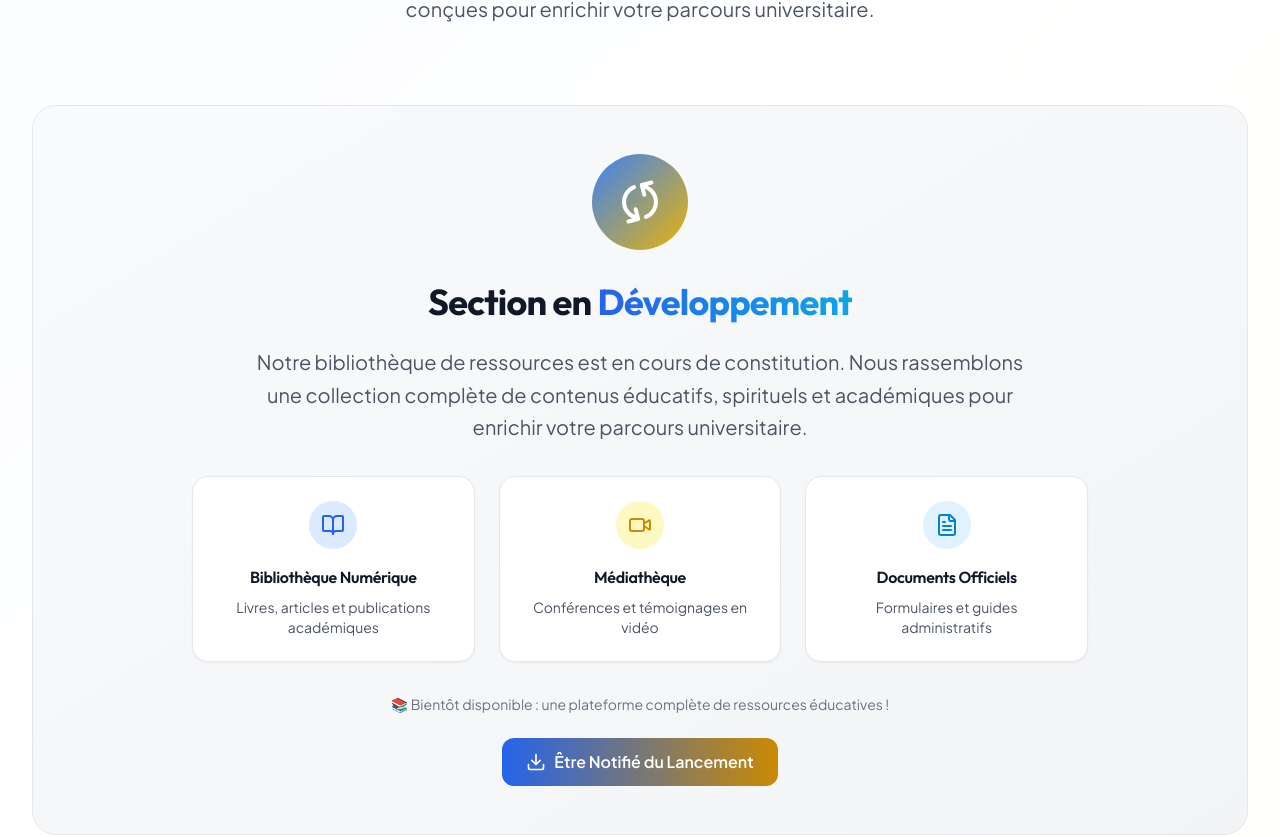
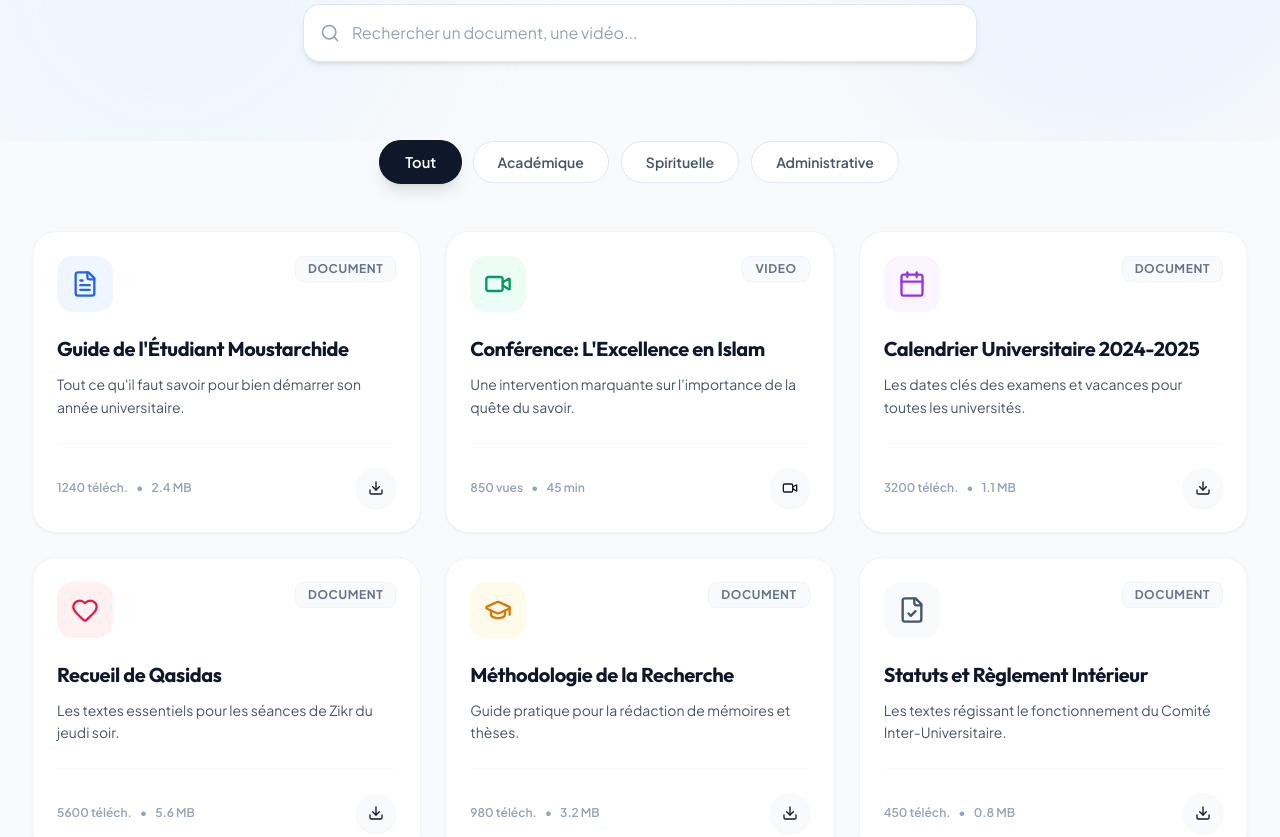
Before and after one commit to Rachidusfallensis/ciu-website, a React (Vite) app: page /resources in a window 1280 px wide. Shown: the part 344-1181 px from the top of the page. Built offline with nearby package versions, Linux system fonts and the light colour scheme.

Commit message:
refactor(resources): implement masonry layout with search and filters

```diff
--- a/src/pages/ResourcesPage.jsx
+++ b/src/pages/ResourcesPage.jsx
@@ -1,133 +1,232 @@
-import { motion } from 'framer-motion';
-import { BookOpen, Video, FileText, Download, Library } from 'lucide-react';
+import { motion, AnimatePresence } from 'framer-motion';
+import { useState } from 'react';
+import { BookOpen, Video, FileText, Download, Filter, Search, ChevronRight, GraduationCap, Heart, FileCheck } from 'lucide-react';
 import ScrollToTop from '../components/ScrollToTop';
 
+const resources = [
+  {
+    id: 1,
+    title: "Guide de l'Étudiant Moustarchide",
+    type: "document",
+    category: "Administrative",
+    size: "2.4 MB",
+    downloads: 1240,
+    icon: FileText,
+    color: "bg-blue-50 text-blue-600",
+    description: "Tout ce qu'il faut savoir pour bien démarrer son année universitaire."
+  },
+  {
+    id: 2,
+    title: "Conférence: L'Excellence en Islam",
+    type: "video",
+    category: "Spirituelle",
+    duration: "45 min",
+    views: 850,
+    icon: Video,
+    color: "bg-emerald-50 text-emerald-600",
+    description: "Une intervention marquante sur l'importance de la quête du savoir."
+  },
+  {
+    id: 3,
+    title: "Calendrier Universitaire 2024-2025",
+    type: "document",
+    category: "Administrative",
+    size: "1.1 MB",
+    downloads: 3200,
+    icon: CalendarIcon, // Defined below
+    color: "bg-purple-50 text-purple-600",
+    description: "Les dates clés des examens et vacances pour toutes les universités."
+  },
+  {
+    id: 4,
+    title: "Recueil de Qasidas",
+    type: "document",
+    category: "Spirituelle",
+    size: "5.6 MB",
+    downloads: 5600,
+    icon: Heart,
+    color: "bg-rose-50 text-rose-600",
+    description: "Les textes essentiels pour les séances de Zikr du jeudi soir."
+  },
+  {
+    id: 5,
+    title: "Méthodologie de la Recherche",
+    type: "document",
+    category: "Académique",
+    size: "3.2 MB",
+    downloads: 980,
+    icon: GraduationCap,
+    color: "bg-amber-50 text-amber-600",
+    description: "Guide pratique pour la rédaction de mémoires et thèses."
+  },
+  {
+    id: 6,
+    title: "Statuts et Règlement Intérieur",
+    type: "document",
+    category: "Administrative",
+    size: "0.8 MB",
+    downloads: 450,
+    icon: FileCheck,
+    color: "bg-slate-50 text-slate-600",
+    description: "Les textes régissant le fonctionnement du Comité Inter-Universitaire."
+  }
+];
+
+function CalendarIcon(props) {
+  return (
+    <svg
+      {...props}
+      xmlns="http://www.w3.org/2000/svg"
+      width="24"
+      height="24"
+      viewBox="0 0 24 24"
+      fill="none"
+      stroke="currentColor"
+      strokeWidth="2"
+      strokeLinecap="round"
+      strokeLinejoin="round"
+    >
+      <rect width="18" height="18" x="3" y="4" rx="2" ry="2" />
+      <line x1="16" x2="16" y1="2" y2="6" />
+      <line x1="8" x2="8" y1="2" y2="6" />
+      <line x1="3" x2="21" y1="10" y2="10" />
+    </svg>
+  );
+}
+
+const categories = ["Tout", "Académique", "Spirituelle", "Administrative"];
+
 export default function ResourcesPage() {
+  const [activeCategory, setActiveCategory] = useState("Tout");
+  const [searchQuery, setSearchQuery] = useState("");
+
+  const filteredResources = resources.filter(resource => {
+    const matchesCategory = activeCategory === "Tout" || resource.category === activeCategory;
+    const matchesSearch = resource.title.toLowerCase().includes(searchQuery.toLowerCase()) ||
+      resource.description.toLowerCase().includes(searchQuery.toLowerCase());
+    return matchesCategory && matchesSearch;
+  });
+
   return (
-    <main className="pt-20">
-      <section className="section-padding bg-gradient-to-br from-primary-50/30 via-white to-secondary-50/20">
-        <div className="max-w-7xl mx-auto px-4 sm:px-6 lg:px-8">
+    <main className="pt-20 bg-slate-50 min-h-screen">
+      {/* Hero Section */}
+      <section className="relative px-4 sm:px-6 lg:px-8 py-20 overflow-hidden">
+        {/* Abstract Background */}
+        <div className="absolute top-0 right-0 w-[500px] h-[500px] bg-primary-100/40 rounded-full blur-3xl -mr-20 -mt-20 pointer-events-none" />
+        <div className="absolute bottom-0 left-0 w-[500px] h-[500px] bg-accent-100/40 rounded-full blur-3xl -ml-20 -mb-20 pointer-events-none" />
+
+        <div className="max-w-7xl mx-auto relative z-10 text-center">
           <motion.div
             initial={{ opacity: 0, y: 30 }}
             animate={{ opacity: 1, y: 0 }}
             transition={{ duration: 0.8 }}
-            className="text-center mb-20"
           >
-            <motion.div
-              className="inline-block px-4 py-2 bg-secondary-100 text-secondary-700 rounded-full font-medium mb-4"
-              whileHover={{ scale: 1.05 }}
-            >
-              Ressources CIU
-            </motion.div>
-            <h1 className="text-4xl md:text-5xl font-bold mb-6">
-              <span className="gradient-text">Bibliothèque</span> & Ressources
+
+            <h1 className="text-4xl md:text-5xl lg:text-6xl font-bold mb-6 text-slate-900 tracking-tight">
+              <span className="text-primary-600">Bibliothèque</span> & Ressources
             </h1>
-            <p className="text-xl text-gray-600 max-w-4xl mx-auto leading-relaxed">
-              Accédez à notre collection complète de ressources éducatives, spirituelles et académiques
-              conçues pour enrichir votre parcours universitaire.
+
+            <p className="text-xl text-slate-600 max-w-3xl mx-auto leading-relaxed font-light mb-10">
+              Accédez à notre collection complète de documents, guides et médias pour enrichir votre parcours <span className="font-medium text-slate-900">académique</span> et <span className="font-medium text-slate-900">spirituel</span>.
             </p>
-          </motion.div>
 
-          {/* Section en Développement */}
-          <motion.div
-            initial={{ opacity: 0, y: 30 }}
-            animate={{ opacity: 1, y: 0 }}
-            transition={{ duration: 0.8, delay: 0.2 }}
-          >
-            <div className="bg-gradient-to-br from-gray-50 to-gray-100 rounded-3xl p-12 text-center border border-gray-200">
-              <motion.div
-                initial={{ scale: 0.8, opacity: 0 }}
-                animate={{ scale: 1, opacity: 1 }}
-                transition={{ duration: 0.6, delay: 0.2 }}
-                className="mb-8"
-              >
-                <div className="w-24 h-24 mx-auto mb-6 bg-gradient-to-br from-primary-500 to-secondary-500 rounded-full flex items-center justify-center">
-                  <motion.div
-                    animate={{ rotate: 360 }}
-                    transition={{ duration: 2, repeat: Infinity, ease: "linear" }}
-                  >
-                    <svg className="w-12 h-12 text-white" fill="none" stroke="currentColor" viewBox="0 0 24 24">
-                      <path strokeLinecap="round" strokeLinejoin="round" strokeWidth={2} d="M4 4v5h.582m15.356 2A8.001 8.001 0 004.582 9m0 0H9m11 11v-5h-.581m0 0a8.003 8.003 0 01-15.357-2m15.357 2H15" />
-                    </svg>
-                  </motion.div>
-                </div>
-              </motion.div>
-
-              <h2 className="text-3xl md:text-4xl font-bold text-gray-900 mb-6">
-                Section en <span className="gradient-text">Développement</span>
-              </h2>
-
-              <p className="text-xl text-gray-600 max-w-3xl mx-auto mb-8 leading-relaxed">
-                Notre bibliothèque de ressources est en cours de constitution. Nous rassemblons une collection
-                complète de contenus éducatifs, spirituels et académiques pour enrichir votre parcours universitaire.
-              </p>
-
-              <div className="grid grid-cols-1 md:grid-cols-3 gap-6 max-w-4xl mx-auto">
-                <motion.div
-                  initial={{ opacity: 0, y: 20 }}
-                  animate={{ opacity: 1, y: 0 }}
-                  transition={{ duration: 0.6, delay: 0.4 }}
-                  className="bg-white rounded-2xl p-6 shadow-sm border border-gray-200"
-                >
-                  <div className="w-12 h-12 mx-auto mb-4 bg-primary-100 rounded-full flex items-center justify-center">
-                    <BookOpen className="w-6 h-6 text-primary-600" />
-                  </div>
-                  <h3 className="font-semibold text-gray-900 mb-2">Bibliothèque Numérique</h3>
-                  <p className="text-sm text-gray-600">Livres, articles et publications académiques</p>
-                </motion.div>
-
-                <motion.div
-                  initial={{ opacity: 0, y: 20 }}
-                  animate={{ opacity: 1, y: 0 }}
-                  transition={{ duration: 0.6, delay: 0.5 }}
-                  className="bg-white rounded-2xl p-6 shadow-sm border border-gray-200"
-                >
-                  <div className="w-12 h-12 mx-auto mb-4 bg-secondary-100 rounded-full flex items-center justify-center">
-                    <Video className="w-6 h-6 text-secondary-600" />
-                  </div>
-                  <h3 className="font-semibold text-gray-900 mb-2">Médiathèque</h3>
-                  <p className="text-sm text-gray-600">Conférences et témoignages en vidéo</p>
-                </motion.div>
-
-                <motion.div
-                  initial={{ opacity: 0, y: 20 }}
-                  animate={{ opacity: 1, y: 0 }}
-                  transition={{ duration: 0.6, delay: 0.6 }}
-                  className="bg-white rounded-2xl p-6 shadow-sm border border-gray-200"
-                >
-                  <div className="w-12 h-12 mx-auto mb-4 bg-accent-100 rounded-full flex items-center justify-center">
-                    <FileText className="w-6 h-6 text-accent-600" />
-                  </div>
-                  <h3 className="font-semibold text-gray-900 mb-2">Documents Officiels</h3>
-                  <p className="text-sm text-gray-600">Formulaires et guides administratifs</p>
-                </motion.div>
+            {/* Search Bar */}
+            <div className="max-w-2xl mx-auto relative">
+              <div className="absolute inset-y-0 left-0 pl-4 flex items-center pointer-events-none">
+                <Search className="h-5 w-5 text-slate-400" />
               </div>
-
-              <motion.div
-                initial={{ opacity: 0 }}
-                animate={{ opacity: 1 }}
-                transition={{ duration: 0.6, delay: 0.8 }}
-                className="mt-8"
-              >
-                <p className="text-sm text-gray-500 mb-6">
-                  📚 Bientôt disponible : une plateforme complète de ressources éducatives !
-                </p>
-
-                <motion.button
-                  className="inline-flex items-center px-6 py-3 bg-gradient-to-r from-primary-600 to-secondary-600 text-white font-semibold rounded-xl hover:shadow-lg transition-all duration-300"
-                  whileHover={{ scale: 1.05, y: -2 }}
-                  whileTap={{ scale: 0.95 }}
-                >
-                  <Download className="mr-2 h-5 w-5" />
-                  Être Notifié du Lancement
-                </motion.button>
-              </motion.div>
+              <input
+                type="text"
+                placeholder="Rechercher un document, une vidéo..."
+                className="w-full pl-12 pr-4 py-4 rounded-2xl border-0 ring-1 ring-slate-200 shadow-md focus:ring-2 focus:ring-primary-500 focus:shadow-lg transition-all text-slate-900 placeholder:text-slate-400"
+                value={searchQuery}
+                onChange={(e) => setSearchQuery(e.target.value)}
+              />
             </div>
           </motion.div>
         </div>
       </section>
 
-      {/* Scroll to Top Button */}
+      {/* Filters & Grid */}
+      <section className="max-w-7xl mx-auto px-4 sm:px-6 lg:px-8 pb-32">
+
+        {/* Category Tabs */}
+        <div className="flex flex-wrap justify-center gap-3 mb-12">
+          {categories.map((cat) => (
+            <button
+              key={cat}
+              onClick={() => setActiveCategory(cat)}
+              className={`px-6 py-2.5 rounded-full text-sm font-semibold transition-all duration-300 border ${activeCategory === cat
+                  ? "bg-slate-900 text-white border-slate-900 shadow-lg scale-105"
+                  : "bg-white text-slate-600 border-slate-200 hover:bg-slate-100 hover:border-slate-300"
+                }`}
+            >
+              {cat}
+            </button>
+          ))}
+        </div>
+
+        {/* Masonry Grid */}
+        <motion.div
+          layout
+          className="grid grid-cols-1 md:grid-cols-2 lg:grid-cols-3 gap-6"
+        >
+          <AnimatePresence>
+            {filteredResources.map((resource) => (
+              <motion.div
+                layout
+                key={resource.id}
+                initial={{ opacity: 0, scale: 0.9 }}
+                animate={{ opacity: 1, scale: 1 }}
+                exit={{ opacity: 0, scale: 0.9 }}
+                transition={{ duration: 0.3 }}
+                className="group bg-white rounded-3xl p-6 shadow-sm hover:shadow-xl transition-all duration-300 border border-slate-100 flex flex-col"
+              >
+                <div className="flex items-start justify-between mb-6">
+                  <div className={`w-14 h-14 rounded-2xl flex items-center justify-center ${resource.color}`}>
+                    <resource.icon className="w-7 h-7" />
+                  </div>
+                  <span className="px-3 py-1 bg-slate-50 text-slate-500 text-xs font-bold uppercase tracking-wider rounded-lg border border-slate-100">
+                    {resource.type}
+                  </span>
+                </div>
+
+                <h3 className="text-xl font-bold text-slate-900 mb-3 group-hover:text-primary-600 transition-colors leading-tight">
+                  {resource.title}
+                </h3>
+
+                <p className="text-slate-600 text-sm leading-relaxed mb-6 flex-grow">
+                  {resource.description}
+                </p>
+
+                <div className="pt-6 border-t border-slate-50 flex items-center justify-between">
+                  <div className="text-xs font-semibold text-slate-400">
+                    {resource.type === 'video' ? resource.views + ' vues' : resource.downloads + ' téléch.'}
+                    <span className="mx-2">•</span>
+                    {resource.type === 'video' ? resource.duration : resource.size}
+                  </div>
+
+                  <button className="w-10 h-10 rounded-full bg-slate-50 text-slate-900 flex items-center justify-center hover:bg-slate-900 hover:text-white transition-all group-hover:scale-110 shadow-sm">
+                    {resource.type === 'video' ? <Video className="w-4 h-4" /> : <Download className="w-4 h-4" />}
+                  </button>
+                </div>
+              </motion.div>
+            ))}
+          </AnimatePresence>
+        </motion.div>
+
+        {filteredResources.length === 0 && (
+          <div className="text-center py-20">
+            <div className="w-20 h-20 bg-slate-100 rounded-full flex items-center justify-center mx-auto mb-6 text-slate-400">
+              <Search className="w-8 h-8" />
+            </div>
+            <h3 className="text-xl font-bold text-slate-900 mb-2">Aucun résultat trouvé</h3>
+            <p className="text-slate-500">Essayez de modifier vos termes de recherche.</p>
+          </div>
+        )}
+
+      </section>
+
       <ScrollToTop />
     </main>
   );
```
